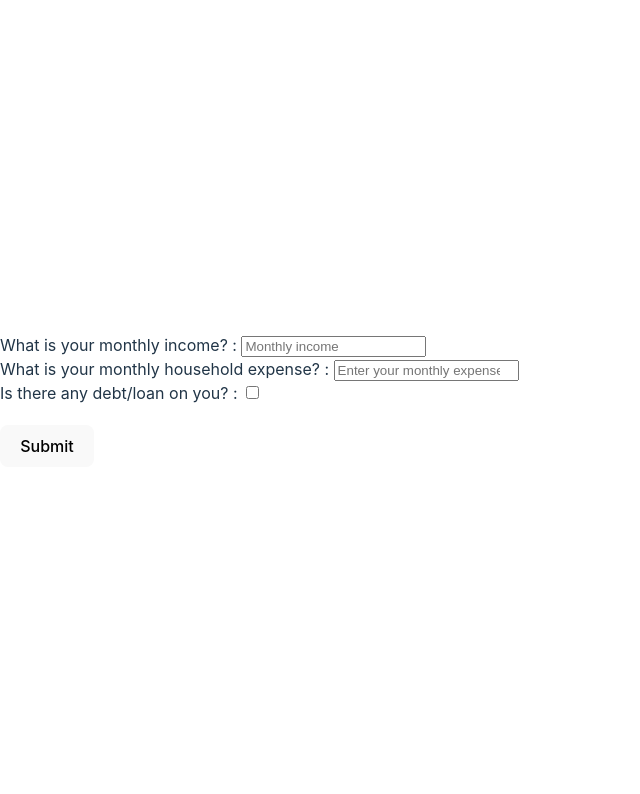
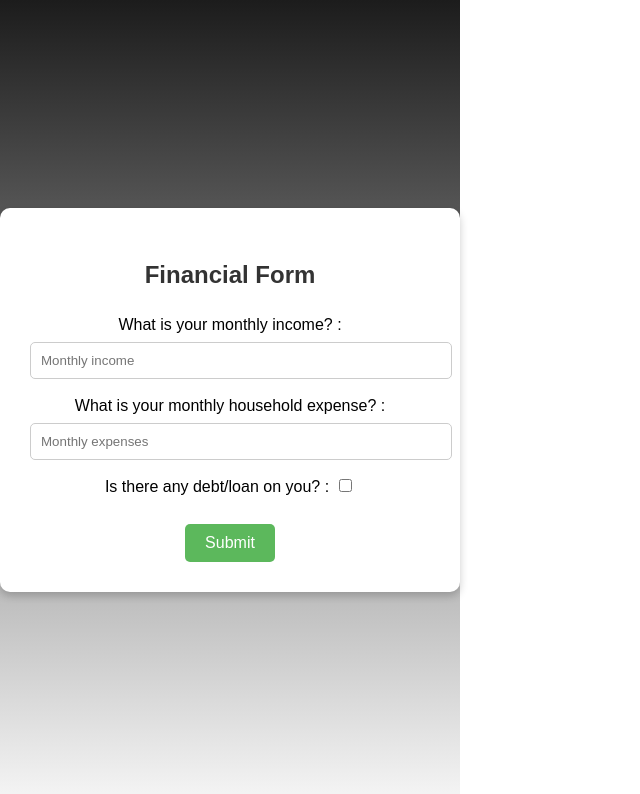
Before and after one commit to kamranAnsari12/FinancialJourney, a React (Vite) app in the folder financial-future/: page /health-check in a window 1280 px wide. Shown: the top 794 px of the page, without its empty margins (0-640 px from the left). Built offline with nearby package versions, Linux system fonts and the light colour scheme.

Commit message:
pages created

```diff
--- a/financial-future/src/components/Page1.jsx
+++ b/financial-future/src/components/Page1.jsx
@@ -1,66 +1,20 @@
-// import React, { useState } from "react";
-
-// const Page1 = ({ onSubmit }) => {
-//   const [income, setIncome] = useState("");
-//   const [expenses, setExpenses] = useState("");
-//   const [debt, setDebt] = useState("");
-
-//   const handleSubmit = (e) => {
-//     e.preventDefault();
-//     onSubmit({ income, expenses, debt });
-//   };
-
-//   return (
-//     <form onSubmit={handleSubmit}>
-//       <input
-//         type="number"
-//         placeholder="Income"
-//         value={income}
-//         onChange={(e) => setIncome(e.target.value)}
-//       />
-//       <input
-//         type="number"
-//         placeholder="Expenses"
-//         value={expenses}
-//         onChange={(e) => setExpenses(e.target.value)}
-//       />
-//       <input
-//         type="number"
-//         placeholder="Debt"
-//         value={debt}
-//         onChange={(e) => setDebt(e.target.value)}
-//       />
-//       <button type="submit">Submit</button>
-//     </form>
-//   );
-// };
-
-// export default Page1;
-
 import React, { useState } from "react";
 
 const Page1 = ({ onSubmit }) => {
   const [income, setIncome] = useState("");
   const [expenses, setExpenses] = useState("");
   const [hasDebt, setHasDebt] = useState(false);
-  const [loans, setLoans] = useState([""]);
+  const [loans, setLoans] = useState([]);
+  const [showPopup, setShowPopup] = useState(false);
 
-  const handleLoanChange = (index, value) => {
+  const handleLoanChange = (index, field, value) => {
     const updatedLoans = [...loans];
-    updatedLoans[index] = value;
+    updatedLoans[index][field] = value;
     setLoans(updatedLoans);
   };
 
-  const handleLoanNameChange = () => {
-  };
-
-  const handleLoanEMIChange = () => {
-  };
-
-  const handleInterestChange = () => {
-  };
-
-  const handleTenureChange = () => {
+  const handleAddLoan = () => {
+    setLoans([...loans, { loanType: "", emi: "", interestRate: "", tenure: "" }]);
   };
 
   const handleRemoveLoan = (index) => {
@@ -68,100 +22,244 @@ const Page1 = ({ onSubmit }) => {
     setLoans(updatedLoans);
   };
 
-  const handleAddLoan = (index) => {
-    setLoans([...loans, ""]);
+  const handleSubmit = (e) => {
+    e.preventDefault();
+
+    const totalLoanEMI = loans.reduce((sum, loan) => sum + (parseFloat(loan.emi) || 0), 0);
+
+    if (parseFloat(expenses) + totalLoanEMI > parseFloat(income)) {
+      setShowPopup(true);
+      return;
     }
 
-  const handleSubmit = (e) => {
-    e.preventDefault();
     onSubmit({ income, expenses, loans: hasDebt ? loans : [] });
   };
 
-  let counter = 1;
+  const closePopup = () => {
+    setShowPopup(false);
+  };
 
   return (
-    <form onSubmit={handleSubmit}>
-      <div>
-        <label>What is your monthly income? : </label>
+    <div
+      style={{
+        background: "linear-gradient(to bottom, #1c1c1c, #f5f5f5)", // Black to whitish gradient
+        color: "#000",
+        minHeight: "100vh",
+        display: "flex",
+        justifyContent: "center", // Center horizontally
+        alignItems: "center", // Center vertically
+        fontFamily: "Arial, sans-serif",
+      }}
+    >
+      <form
+        onSubmit={handleSubmit}
+        style={{
+          backgroundColor: "#ffffff", // White background
+          padding: "30px",
+          borderRadius: "10px",
+          boxShadow: "0 4px 8px rgba(0, 0, 0, 0.2)",
+          width: "400px",
+          textAlign: "center",
+          margin: "0 auto", // Ensures centering within a block
+        }}
+      >
+        <h2 style={{ marginBottom: "20px", color: "#333" }}>Financial Form</h2>
+        <div style={{ marginBottom: "15px" }}>
+          <label>What is your monthly income? :</label>
           <input
             type="number"
             placeholder="Monthly income"
             value={income}
             onChange={(e) => setIncome(e.target.value)}
             required
+            style={{
+              width: "100%",
+              padding: "10px",
+              marginTop: "5px",
+              borderRadius: "5px",
+              border: "1px solid #ccc",
+            }}
           />
         </div>
 
-      <div>
-        <label>What is your monthly household expense? : </label>
+        <div style={{ marginBottom: "15px" }}>
+          <label>What is your monthly household expense? :</label>
           <input
             type="number"
-          placeholder="Enter your monthly expenses"
+            placeholder="Monthly expenses"
             value={expenses}
             onChange={(e) => setExpenses(e.target.value)}
             required
+            style={{
+              width: "100%",
+              padding: "10px",
+              marginTop: "5px",
+              borderRadius: "5px",
+              border: "1px solid #ccc",
+            }}
           />
         </div>
 
-      <div>
-        <label>Is there any debt/loan on you? : </label>
+        <div style={{ marginBottom: "15px" }}>
+          <label>Is there any debt/loan on you? :</label>
           <input
             type="checkbox"
             checked={hasDebt}
             onChange={(e) => setHasDebt(e.target.checked)}
+            style={{ marginLeft: "10px" }}
           />
         </div>
 
         {hasDebt && (
-        <div>
+          <div style={{ marginBottom: "15px" }}>
             {loans.map((loan, index) => (
               <div key={index} style={{ marginBottom: "10px" }}>
-              <label>{counter++}. </label>
                 <input
                   type="text"
-                placeholder={`Loan Type`}
-                // value={loan}
-                // onChange={(e) => handleLoanNameChange(index, e.target.value)}
+                  placeholder="Loan Type"
+                  value={loan.loanType}
+                  onChange={(e) => handleLoanChange(index, "loanType", e.target.value)}
+                  required
+                  style={{
+                    width: "100%",
+                    padding: "10px",
+                    marginBottom: "5px",
+                    borderRadius: "5px",
+                    border: "1px solid #ccc",
+                  }}
                 />
                 <input
                   type="number"
-              placeholder={`EMI Per Month`}
-              // value={loan}
-              // onChange={(e) => handleLoanEMIChange(index, e.target.value)}
+                  placeholder="EMI Per Month"
+                  value={loan.emi}
+                  onChange={(e) => handleLoanChange(index, "emi", e.target.value)}
+                  required
+                  style={{
+                    width: "100%",
+                    padding: "10px",
+                    marginBottom: "5px",
+                    borderRadius: "5px",
+                    border: "1px solid #ccc",
+                  }}
                 />
                 <input
                   type="number"
-                placeholder={`Interest Rate %`}
-                // value={loan}
-                // onChange={(e) => handleInterestChange(index, e.target.value)}
+                  placeholder="Interest Rate %"
+                  value={loan.interestRate}
+                  onChange={(e) => handleLoanChange(index, "interestRate", e.target.value)}
+                  required
+                  style={{
+                    width: "100%",
+                    padding: "10px",
+                    marginBottom: "5px",
+                    borderRadius: "5px",
+                    border: "1px solid #ccc",
+                  }}
                 />
                 <input
                   type="number"
-                placeholder={`Tenure in months`}
-                // value={loan}
-                // onChange={(e) => handleTenureChange(index, e.target.value)}
+                  placeholder="Tenure in months"
+                  value={loan.tenure}
+                  onChange={(e) => handleLoanChange(index, "tenure", e.target.value)}
+                  required
+                  style={{
+                    width: "100%",
+                    padding: "10px",
+                    marginBottom: "5px",
+                    borderRadius: "5px",
+                    border: "1px solid #ccc",
+                  }}
                 />
                 {loans.length > 1 && (
                   <button
                     type="button"
                     onClick={() => handleRemoveLoan(index)}
-                  style={{ marginLeft: "10px" }}
+                    style={{
+                      backgroundColor: "#d9534f",
+                      color: "#fff",
+                      border: "none",
+                      padding: "5px 10px",
+                      borderRadius: "5px",
+                      cursor: "pointer",
+                      marginTop: "5px",
+                    }}
                   >
                     Remove
                   </button>
                 )}
               </div>
             ))}
-          <button type="button" onClick={handleAddLoan}>
+            <button
+              type="button"
+              onClick={handleAddLoan}
+              style={{
+                backgroundColor: "#5bc0de",
+                color: "#fff",
+                border: "none",
+                padding: "10px 20px",
+                borderRadius: "5px",
+                cursor: "pointer",
+                marginTop: "10px",
+              }}
+            >
               + Add Loan
             </button>
           </div>
         )}
 
-      <button type="submit" style={{ marginTop: "20px" }}>
+        <button
+          type="submit"
+          style={{
+            backgroundColor: "#5cb85c",
+            color: "#fff",
+            border: "none",
+            padding: "10px 20px",
+            borderRadius: "5px",
+            cursor: "pointer",
+            marginTop: "10px",
+          }}
+        >
           Submit
         </button>
+
+        {showPopup && (
+          <div
+            style={{
+              position: "fixed",
+              top: "50%",
+              left: "50%",
+              transform: "translate(-50%, -50%)",
+              background: "white",
+              padding: "20px",
+              border: "1px solid black",
+              borderRadius: "10px",
+              boxShadow: "0 4px 8px rgba(0, 0, 0, 0.2)",
+              textAlign: "center",
+              zIndex: "1000",
+            }}
+          >
+            <p style={{ color: "red" }}>
+              Warning: Your total monthly expenses (including loan EMIs) exceed
+              your income.
+            </p>
+            <button
+              onClick={closePopup}
+              style={{
+                backgroundColor: "red",
+                color: "#fff",
+                border: "none",
+                padding: "10px 20px",
+                borderRadius: "5px",
+                cursor: "pointer",
+                marginTop: "10px",
+              }}
+            >
+              Close
+            </button>
+          </div>
+        )}
       </form>
+    </div>
   );
 };
 
--- a/financial-future/src/components/Page2.jsx
+++ b/financial-future/src/components/Page2.jsx
@@ -13,7 +13,15 @@ const Page2 = ({ formData, onNavigateToPage3 }) => {
         {loans && loans.length > 0 ? (
           <ul>
             {loans.map((loan, index) => (
-              <li key={index}>Loan {index + 1}: {loan}</li>
+              <li key={index}>
+                Loan {index + 1}:
+                <ul>
+                  <li>Loan Type: {loan.loanType}</li>
+                  <li>EMI: {loan.emi}</li>
+                  <li>Interest Rate: {loan.interestRate}%</li>
+                  <li>Tenure: {loan.tenure} months</li>
+                </ul>
+              </li>
             ))}
           </ul>
         ) : (
```
Lines whose indentation alone changed are shown as unchanged.
